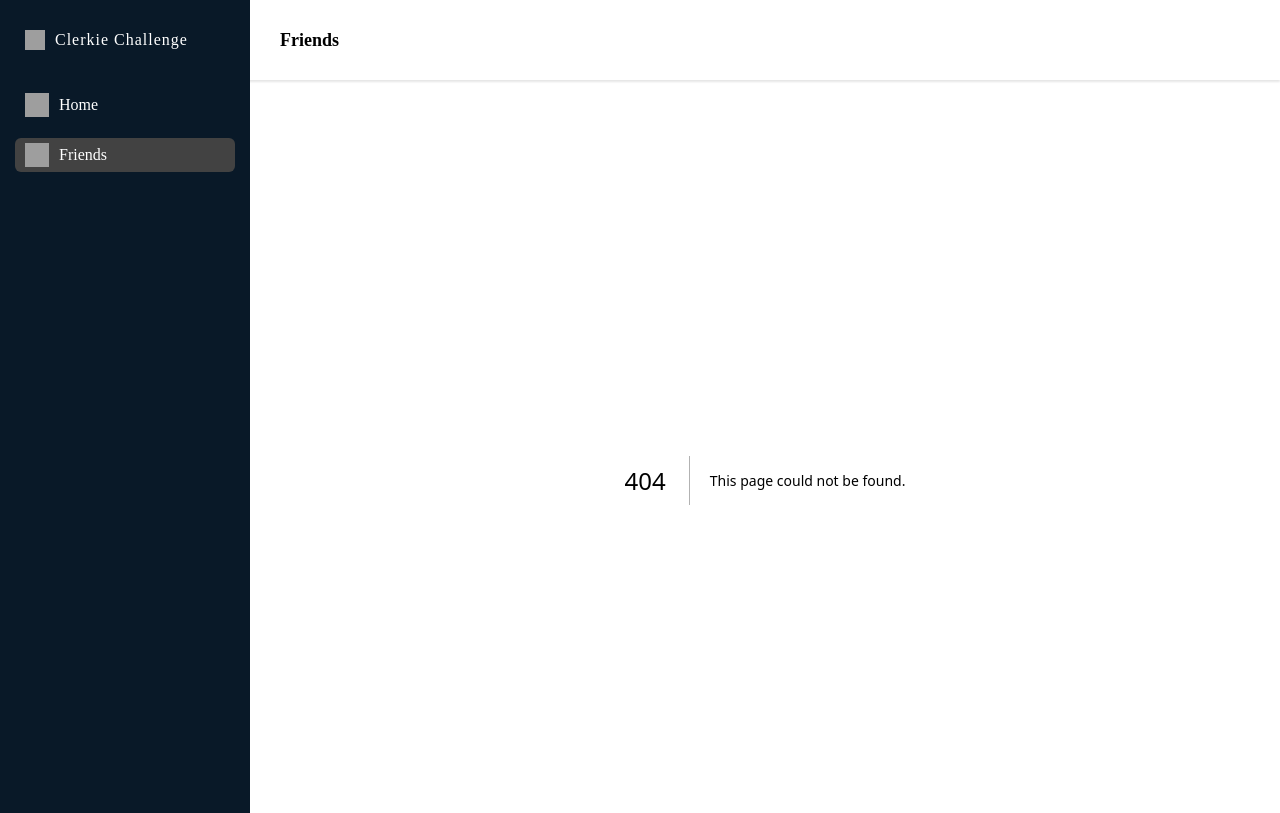
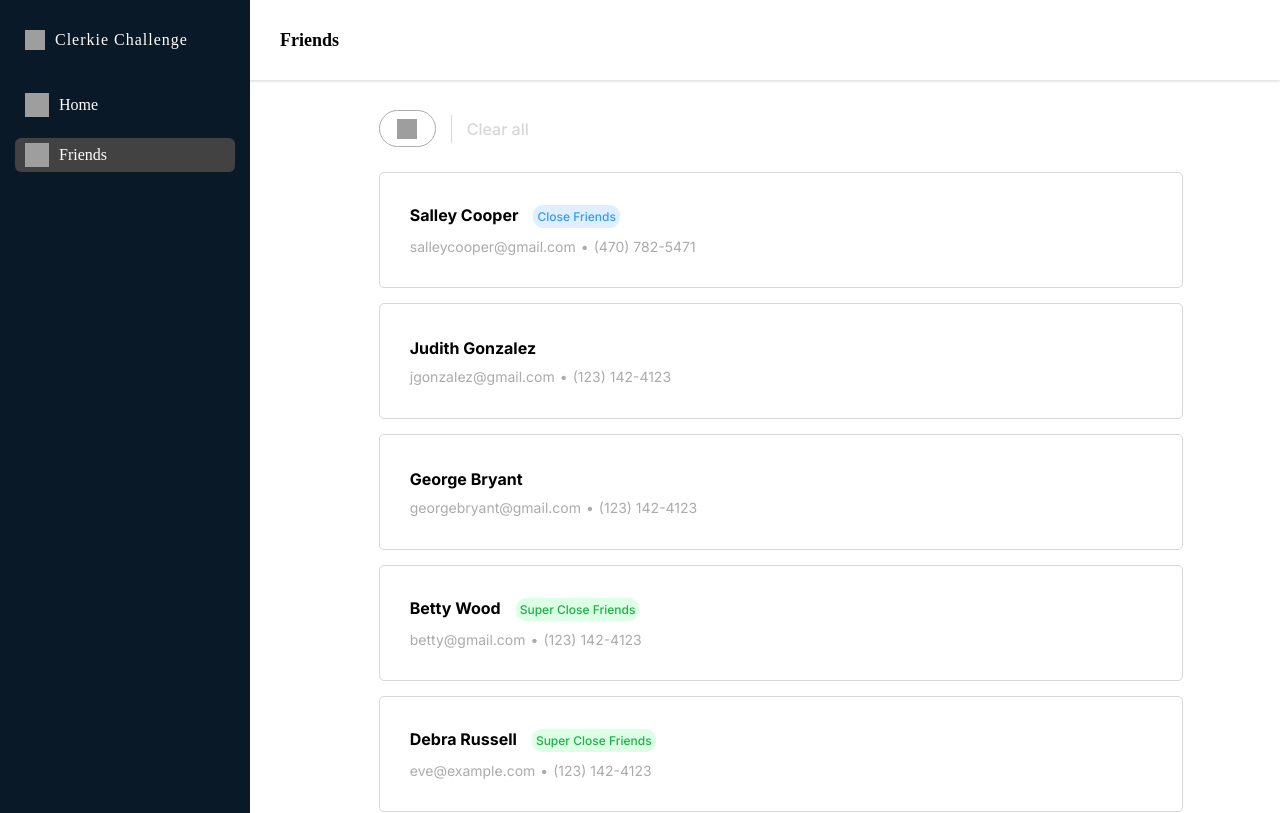
Before and after one commit to TJun-Jie/clerkie-challenge, a Next.js app: page /friends in a window 1280 px wide. Before the commit this address had no page. Shown: the top 813 px of the page. Built offline with nearby package versions, Linux system fonts and the light colour scheme; grey boxes are pictures that could not be loaded.

Commit message:
feat: add friend page and simulate data fetching

```diff
--- /dev/null
+++ b/app/components/Friends/FriendCard.tsx
@@ -0,0 +1,44 @@
+import { FC } from 'react';
+import { FriendStatus } from '../../mockData';
+import styles from './styles.module.css';
+
+interface FriendCardProps {
+  name: string;
+  status?: string;
+  email: string;
+  phoneNumber: string;
+}
+
+const FriendCard: FC<FriendCardProps> = ({ name, status, email, phoneNumber }) => {
+    const getStatusClassName = () => {
+        if (status === FriendStatus.CloseFriends) {
+            return styles.cardCloseFriends;
+        } else if (status === FriendStatus.SuperCloseFriends) {
+            return styles.cardSuperCloseFriends;
+        }
+        return '';
+    };
+    return (
+        <div className={styles.cardDiv}>
+            <div className={styles.cardUpperDiv}>
+                <div className={styles.cardName}>
+                    {name}
+                </div>
+                {status && <div className={`${styles.cardStatus} ${getStatusClassName()}`}>
+                    {status}
+                </div>}
+            </div>
+            <div className={styles.cardLowerDiv}>
+                <div className={styles.cardEmail}>
+                    {email}
+                </div>
+                <span>&#x2022;</span>
+                <div className={styles.cardNumber}>
+                    {phoneNumber}
+                </div>
+            </div>
+        </div>
+    )
+}
+
+export default FriendCard;
--- /dev/null
+++ b/app/components/Friends/styles.module.css
@@ -0,0 +1,59 @@
+.cardDiv {
+    width: 100%;
+    height: 114px;
+    margin-bottom: 15px ;
+    border: 1px solid #D7D7D7;
+    border-radius: 5px;
+    display: flex;
+    flex-direction: column;
+    justify-content: center;
+    padding-left: 30px;
+}
+
+.cardUpperDiv {
+    display: flex;
+    flex-direction: row;
+    margin-bottom: 10px;
+}
+
+.cardLowerDiv {
+    display: flex;
+    flex-direction: row;
+    color: #ABABAB;
+    font-size: 14px;
+}
+
+.cardName {
+    font-weight: bold;
+    margin-right: 15px;
+
+}
+
+.cardStatus {
+    padding: 3px;
+    font-size: 12px;
+    font-weight: 500;
+    border-radius: 10px;
+}
+
+.cardCloseFriends {
+    color: #3399FF;
+    background-color: #DFEFFF;
+    border: 1px solid #DFEFFF;
+
+}
+
+.cardSuperCloseFriends {
+    color: #19B444;
+    background-color: #DCFFE6;
+    border: 1px solid #DCFFE6;
+
+}
+.cardEmail {
+    margin-right: 5px;
+}
+
+.cardNumber {
+    margin-left: 5px;
+
+}
--- /dev/null
+++ b/app/friends/page.tsx
@@ -0,0 +1,40 @@
+"use client";
+import FriendCard from "../components/Friends/FriendCard";
+import Icon from "../components/Icon.component";
+import friendList, { Person } from "../mockData";
+import styles from "./styles.module.css";
+
+
+
+const fetchFriends = () => {
+  return new Promise<Person[]>((resolve, reject) => {
+      setTimeout(() => {
+          resolve(friendList);
+      }, 1000);
+  });
+};
+export default async function Home() {
+  // simulate data fetching
+  const friends : Person[] = await fetchFriends();
+  return (
+      <div className={styles.friendPageMainDiv}>
+        <div className={styles.friendHeader}>
+          <div className={styles.friendHeaderIcon}>
+            <Icon src="/friendheader.svg" alt="Friend Header" dimensions={20}></Icon>
+          </div>
+          <div className={styles.friendDivider}></div>
+          <div className={styles.friendClear}> Clear all</div>
+
+        </div>
+        {friends.map((friend, index) => (
+          <FriendCard
+            key={index}
+            name={friend.name}
+            status={friend.status}
+            email={friend.email}
+            phoneNumber={friend.phoneNumber}
+          />
+        ))}
+      </div>
+  )
+}
--- /dev/null
+++ b/app/friends/styles.module.css
@@ -0,0 +1,61 @@
+.friendPageMainDiv {
+    width: 75%;
+    margin-left: auto;
+    margin-right: auto;
+    display: flex;
+    flex-direction: column;
+    padding: 30px
+}
+
+
+.cardDiv {
+    width: 100%;
+    height: 114px;
+    margin-bottom: 15px ;
+    border: 1px solid #D7D7D7;
+    border-radius: 5px;
+    display: flex;
+    flex-direction: column;
+    justify-content: center;
+    padding-left: 30px;
+    padding-right: 30px;
+}
+
+.cardUpperDiv {
+    margin-bottom: 10px;
+    height: 18px;
+}
+
+.cardLowerDiv{
+    height:14px;
+}
+
+
+
+
+.friendHeader {
+    display: flex;
+    flex-direction: row;
+    margin-bottom: 25px;
+    align-items: center;
+    color: #D7D7D7;
+}
+
+.friendDivider {
+    margin-right: 15px;
+    margin-left: 15px;
+    border-left: 1px solid  ;
+    height: 28px;
+}
+
+.friendHeaderIcon {
+    border: 1px solid #ABABAB;
+    padding: 7.5px;
+    border-radius: 20px;
+    display: flex;
+    align-items: center;
+}
+
+.friendClear {
+    font-weight: 500;
+}
--- /dev/null
+++ b/app/mockData.ts
@@ -0,0 +1,70 @@
+export enum FriendStatus {
+    CloseFriends = "Close Friends",
+    SuperCloseFriends = "Super Close Friends"
+}
+export interface Person {
+    name: string;
+    email: string;
+    phoneNumber: string;
+    status? : FriendStatus;
+}
+
+
+const friendList: Person[] = [
+    {
+        name: "Salley Cooper",
+        email: "salleycooper@gmail.com",
+        phoneNumber: "(470) 782-5471",
+        status: FriendStatus.CloseFriends
+    },
+    {
+        name: "Judith Gonzalez",
+        email: "jgonzalez@gmail.com",
+        phoneNumber: "(123) 142-4123",
+    },
+    {
+        name: "George Bryant",
+        email: "georgebryant@gmail.com",
+        phoneNumber: "(123) 142-4123",
+    },
+    {
+        name: "Betty Wood",
+        email: "betty@gmail.com",
+        phoneNumber: "(123) 142-4123",
+        status: FriendStatus.SuperCloseFriends,
+    },
+    {
+        name: "Debra Russell",
+        email: "eve@example.com",
+        phoneNumber: "(123) 142-4123",
+        status: FriendStatus.SuperCloseFriends,
+    },
+    {
+        name: "Rebecca Flores",
+        email: "rebeccaflores@gmail.com",
+        phoneNumber: "(123) 142-4123",
+        status: FriendStatus.CloseFriends,
+    },
+    {
+        name: "Kim Holland",
+        email: "kimholland@gmail.com",
+        phoneNumber: "(123) 142-4123",
+    },
+    {
+        name: "Heidi",
+        email: "heidi@example.com",
+        phoneNumber: "(123) 142-4123",
+    },
+    {
+        name: "Ivan",
+        email: "ivan@example.com",
+        phoneNumber: "(123) 142-4123",
+    },
+    {
+        name: "Judy",
+        email: "judy@example.com",
+        phoneNumber: "(123) 142-4123",
+    },
+];
+
+export default friendList;
```
